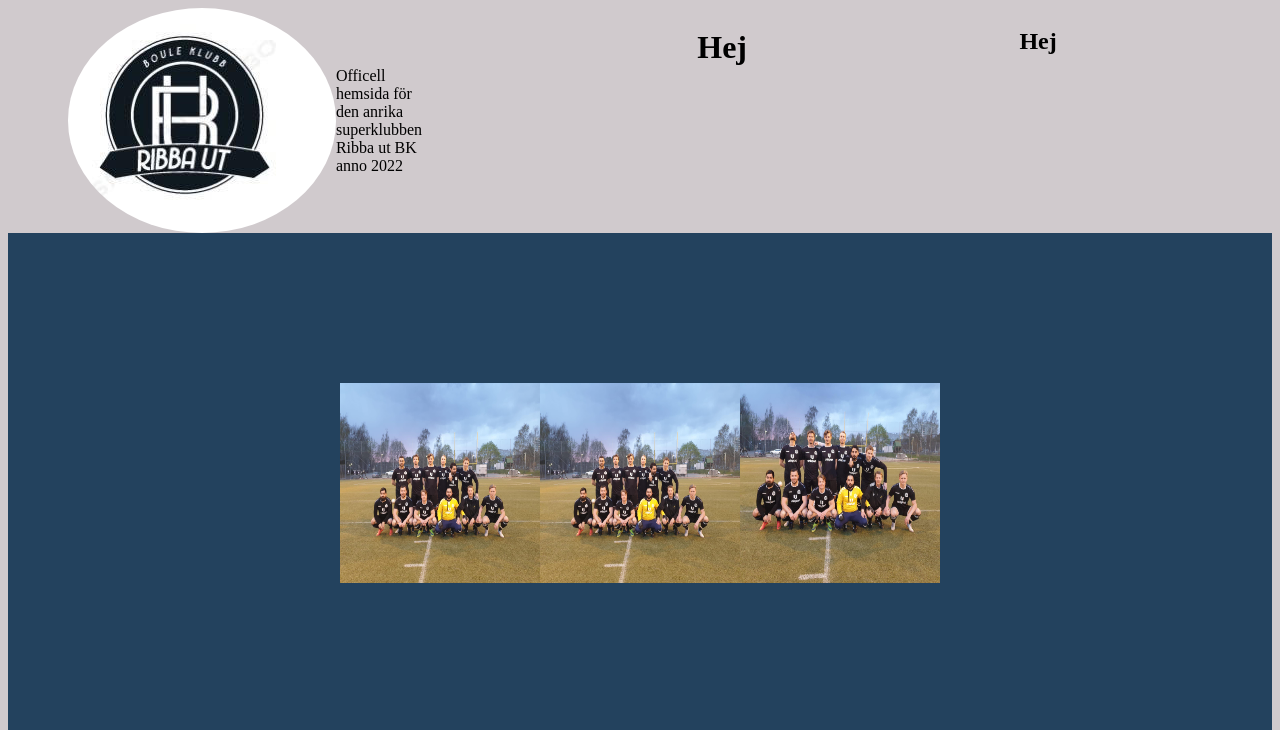
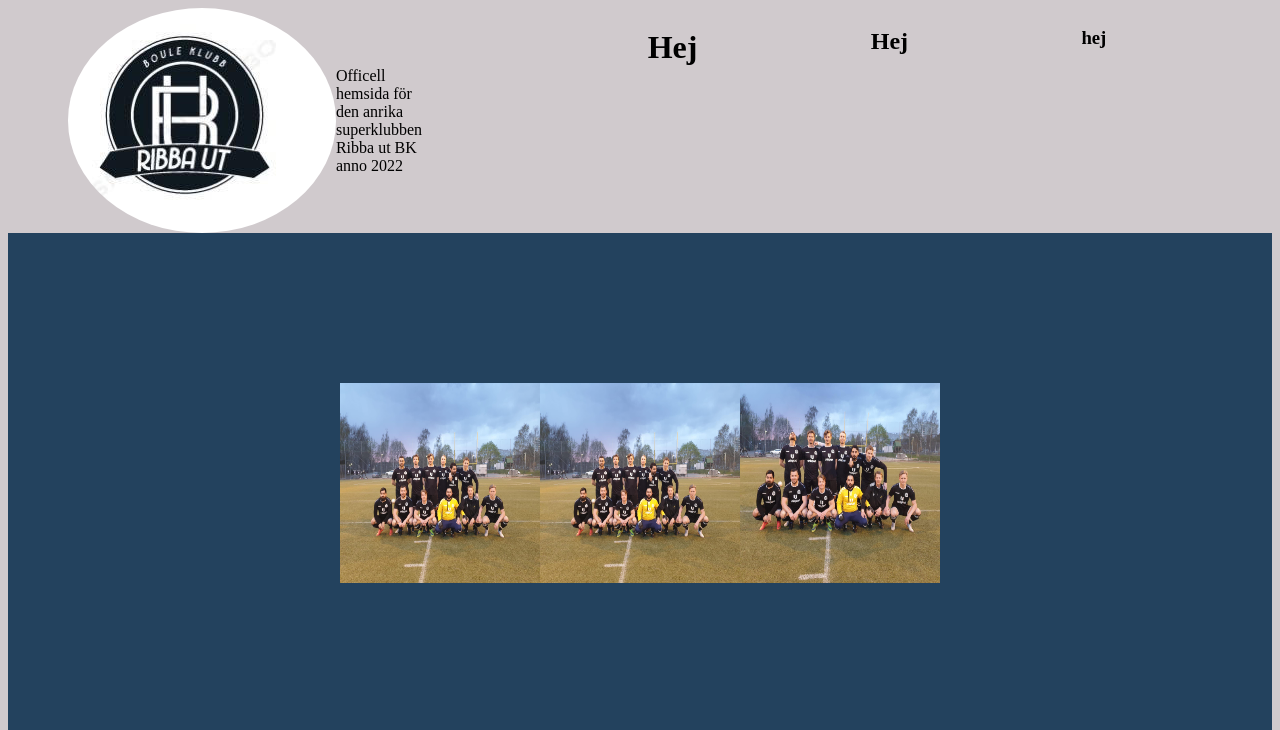
Before and after one commit to Chadwickle/RUBK, a website: page index.html in a window 1280 px wide. Shown: the top 730 px of the page. Drawn offline with Linux system fonts and the light colour scheme; grey boxes are pictures that could not be loaded.

Commit message:
Här kommer det v.2

```diff
--- a/index.html
+++ b/index.html
@@ -19,6 +19,7 @@
             <div class="right">
                 <h1>Hej</h1>
                 <h2>Hej</h2>
+                <h3>hej</h3>
             </div>
         </div>
         <div class="container">
```
Also changed, not shown: 1 other file.
